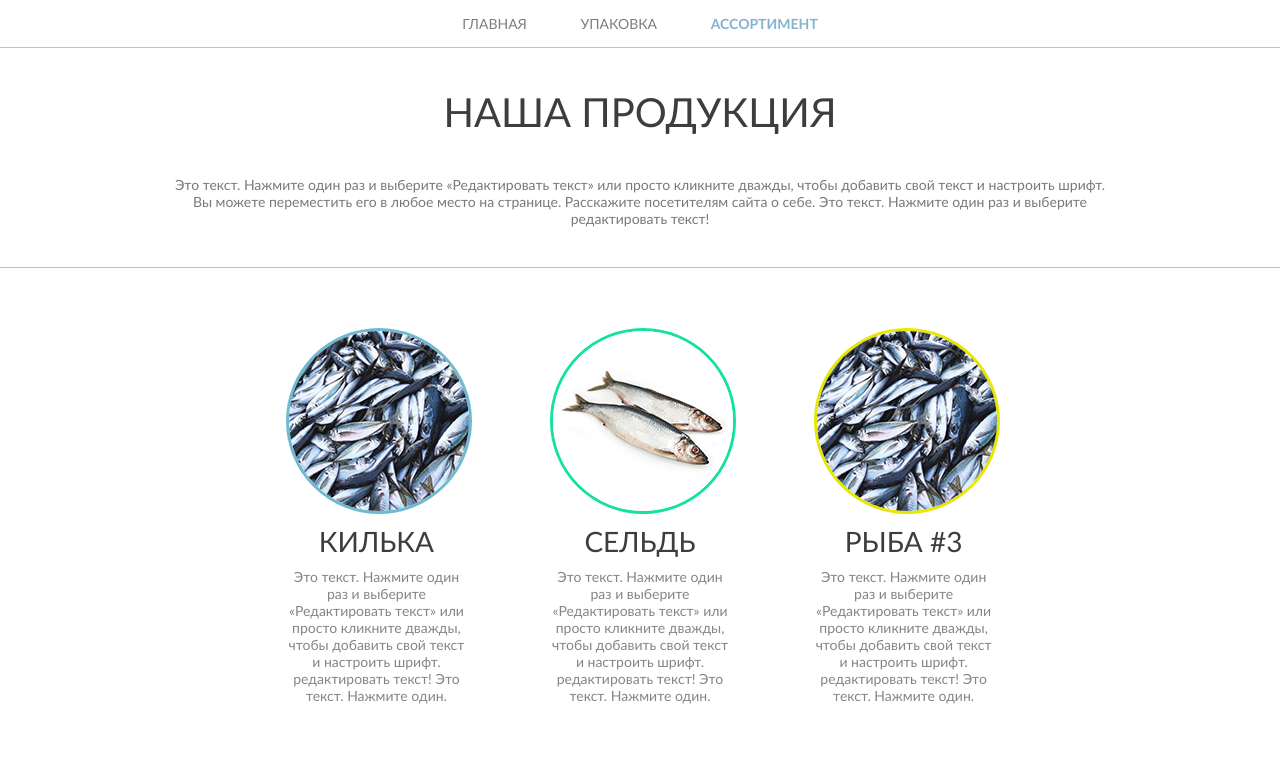
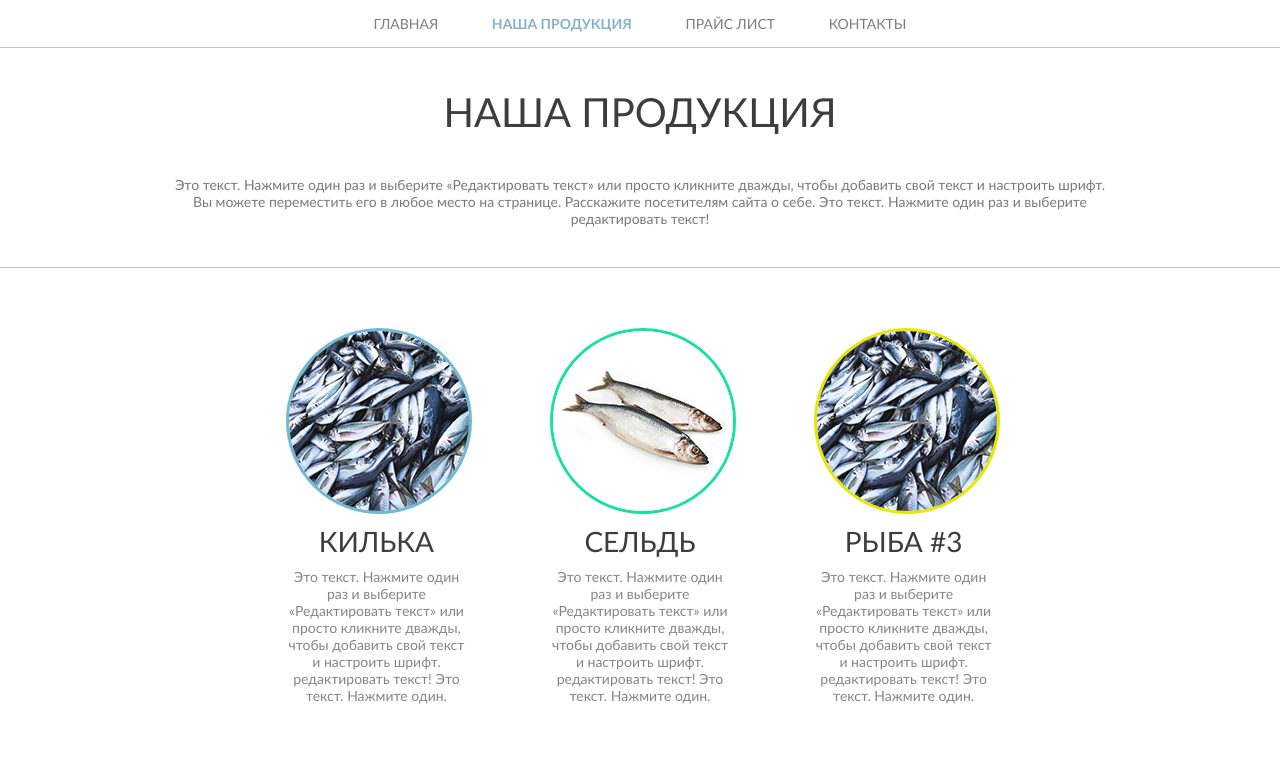
Before and after one commit to cemen7on/krimriba, a plain HTML site: page assortment.html in a window 1280 px wide. Shown: the top 761 px of the page. Drawn offline with Linux system fonts and the light colour scheme.

Commit message:
Navigation menu elemtns were changed

```diff
--- a/assortment.html
+++ b/assortment.html
@@ -2,7 +2,7 @@
 <html>
     <head>
         <meta charset="UTF-8" />
-        <title>ООО "Крымская Рабловная Компания"</title>
+        <title>ООО "Крымская Рыболовная Компания"</title>
 
         <link rel="stylesheet" href="/css/common.css" />
         <link rel="stylesheet" href="/css/assortment.css" />
@@ -23,11 +23,15 @@
                 </li>
 
                 <li class="top-nav__item">
-                    <a href="javascript:void(0)" class="nav-link">Упаковка</a>
+                    <a href="assortment.html" class="nav-link nav-link_active">Наша продукция</a>
                 </li>
 
                 <li class="top-nav__item">
-                    <a href="assortment.html" class="nav-link nav-link_active">Ассортимент</a>
+                    <a href="index.html#pricelist" class="nav-link">Прайс лист</a>
+                </li>
+
+                <li class="top-nav__item">
+                    <a href="index.html#contacts" class="nav-link">Контакты</a>
                 </li>
             </ul>
 
```
Also changed, not shown: index.html (+9 -5 lines).
